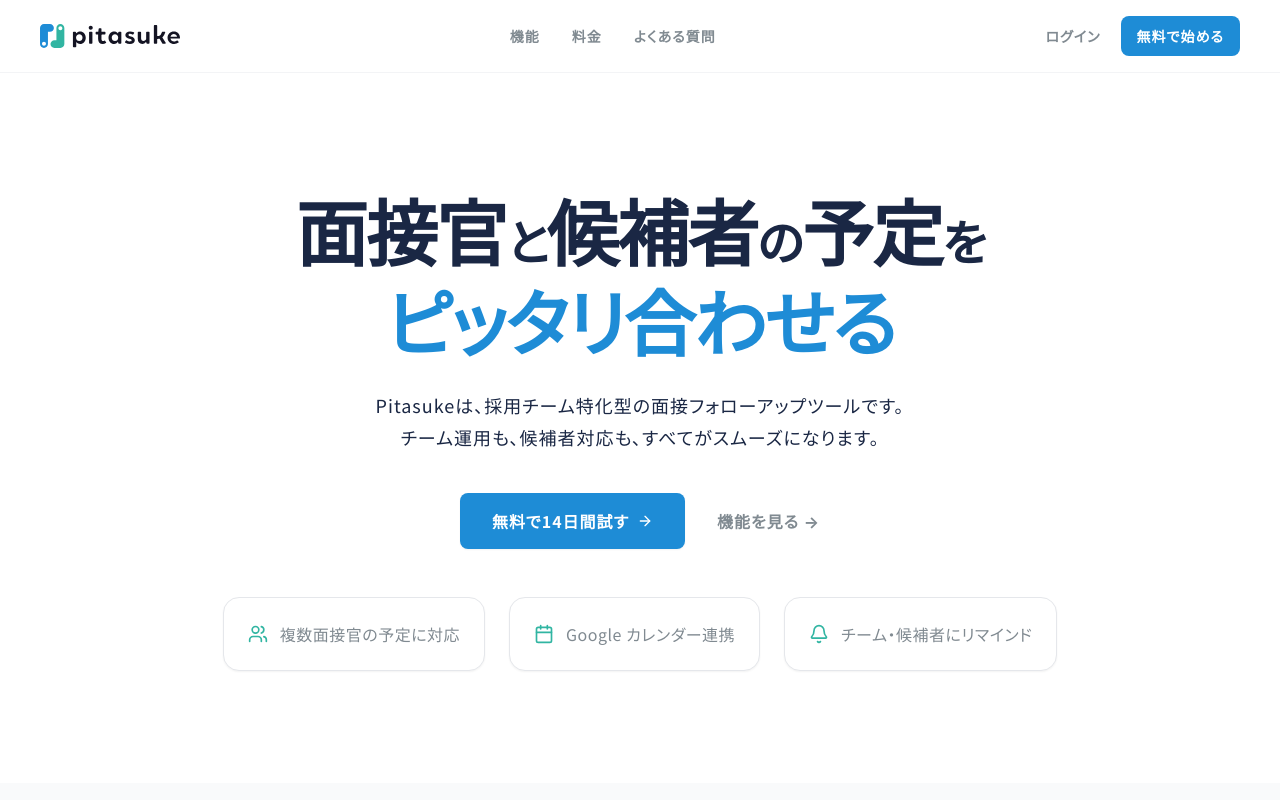
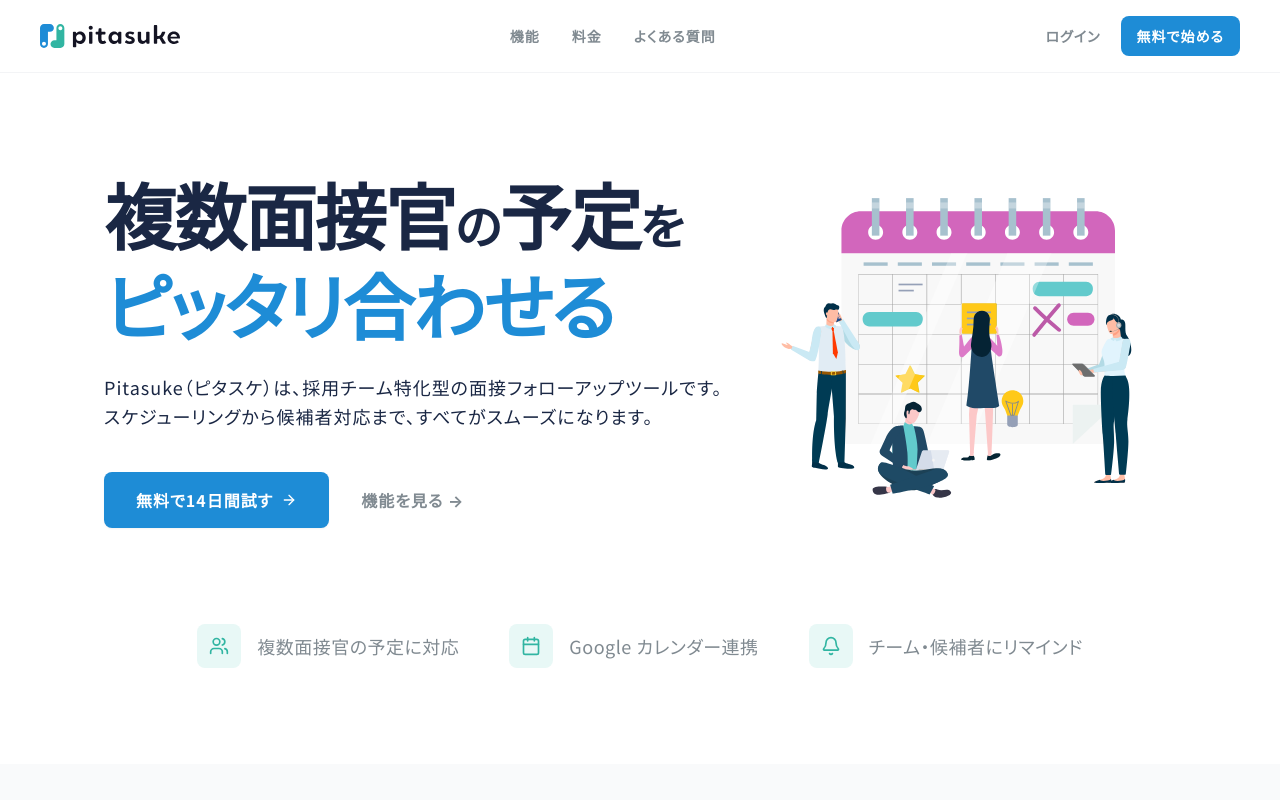
Before and after one commit to kohei-sk/sync-pro-hr, a Next.js app: page / in a window 1280 px wide. Shown: the top 800 px of the page. Built offline with nearby package versions, Linux system fonts and the light colour scheme.

Commit message:
デザイン調整

```diff
--- a/src/app/page.tsx
+++ b/src/app/page.tsx
@@ -81,17 +81,18 @@ function Hero() {
   ];
   return (
     <section className="relative overflow-hidden bg-white">
-      <div className="relative mx-auto flex max-w-7xl flex-col items-center px-10 py-20 text-center md:py-28">
+      <div className="flex items-center justify-center mx-auto max-w-6xl px-10">
+        <div className="relative flex flex-1 flex-col py-16 md:py-24">
           <h1 className="max-w-3xl text-5xl font-black !leading-tight tracking-tight text-brandNavy sm:text-7xl">
-          面接官<span className="text-5xl">と</span>候補者<span className="text-5xl">の</span>予定<span className="text-5xl">を</span>
+            複数面接官<span className="text-5xl">の</span>予定<span className="text-5xl">を</span>
             <br />
             <span className="text-brandPrimary-500">ピッタリ合わせる</span>
           </h1>
 
-        <p className="mx-auto mt-6 max-w-2xl text-lg leading-8 text-brandNavy">
-          Pitasukeは、採用チーム特化型の面接フォローアップツールです。
+          <p className="mt-6 max-w-2xl text-lg text-brandNavy !leading-relaxed">
+            Pitasuke（ピタスケ）は、採用チーム特化型の面接フォローアップツールです。
             <br className="hidden sm:block" />
-          チーム運用も、候補者対応も、すべてがスムーズになります。
+            スケジューリングから候補者対応まで、すべてがスムーズになります。
           </p>
 
           <div className="mt-10 flex flex-col items-center gap-8 sm:flex-row">
@@ -109,16 +110,26 @@ function Hero() {
               機能を見る →
             </a>
           </div>
-
+        </div>
+        <div>
+          <Image
+            src="/lp/kv.svg"
+            alt="Pitasuke"
+            width={400}
+            height={160}
+          />
+        </div>
+      </div>
       {/* social proof */}
-        <div className="mt-12 flex flex-wrap items-center justify-center gap-6">
+      <div className="pb-24 flex flex-wrap items-center justify-center gap-[50px]">
         {points.map((p) => (
-            <div key={p.text} className="flex items-center gap-3 rounded-2xl border border-gray-200 bg-white shadow-sm p-6">
+          <div key={p.text} className="flex items-center gap-4">
+            <div className="flex h-11 w-11 items-center justify-center rounded-lg bg-brandSecondary-50">
               <p.icon className="h-5 w-5 text-brandSecondary-500" />
-              <span className="text-md text-brandGray tracking-[0.5px]">{p.text}</span>
+            </div>
+            <span className="text-lg text-brandGray tracking-[0.5px]">{p.text}</span>
           </div>
         ))}
-        </div>
       </div>
     </section>
   );
@@ -197,7 +208,7 @@ function HowItWorks() {
     },
     {
       num: "03",
-      image: "/lp/img_step_1.svg",
+      image: "/lp/img_step_3.svg",
       title: "自動で確定・通知",
       body: "候補者が予約すると、面接官のカレンダーに自動で予定が入る。リマインドメールで通知。",
     },
```
Also changed, not shown: public/lp/img_step_3.svg (added), public/lp/kv.svg (added). Lines whose indentation alone changed are shown as unchanged.
